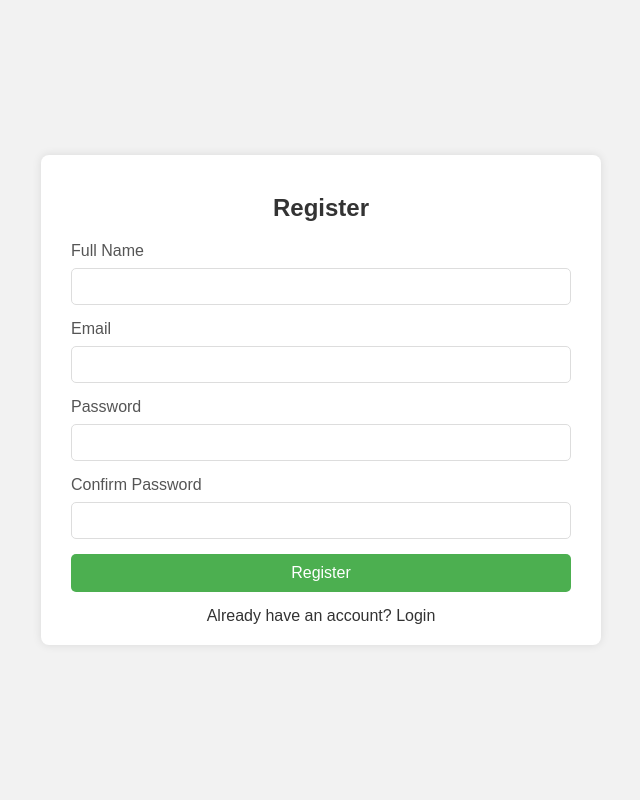
After one commit to vaibhavRaj7667/sem_project, a Django app: page /register/ in a window 1280 px wide. The commit adds this page. Shown: the whole page, without its empty margins (319-959 px from the left). Run offline with Django 5.2, Linux system fonts and the light colour scheme.

Commit message:
added login and register page

```diff
--- /dev/null
+++ b/campus_connect/student/templates/register_user.html
@@ -0,0 +1,101 @@
+<!DOCTYPE html>
+<html lang="en">
+<head>
+    <meta charset="UTF-8">
+    <meta name="viewport" content="width=device-width, initial-scale=1.0">
+    <title>User Registration</title>
+    <style>
+        body {
+            font-family: Arial, sans-serif;
+            background-color: #f2f2f2;
+            display: flex;
+            justify-content: center;
+            align-items: center;
+            height: 100vh;
+            margin: 0;
+        }
+
+        .register-container {
+            background-color: #ffffff;
+            padding: 20px 30px;
+            border-radius: 8px;
+            box-shadow: 0 0 10px rgba(0, 0, 0, 0.1);
+            max-width: 500px;
+            width: 100%;
+        }
+
+        .register-container h2 {
+            text-align: center;
+            margin-bottom: 20px;
+            color: #333333;
+        }
+
+        .register-container label {
+            display: block;
+            margin-bottom: 8px;
+            color: #555555;
+        }
+
+        .register-container input[type="text"],
+        .register-container input[type="email"],
+        .register-container input[type="password"] {
+            width: 100%;
+            padding: 10px;
+            margin-bottom: 15px;
+            border: 1px solid #dddddd;
+            border-radius: 5px;
+            box-sizing: border-box;
+        }
+
+        .register-container input[type="submit"] {
+            width: 100%;
+            padding: 10px;
+            background-color: #4CAF50;
+            color: #ffffff;
+            border: none;
+            border-radius: 5px;
+            cursor: pointer;
+            font-size: 16px;
+        }
+
+        .register-container input[type="submit"]:hover {
+            background-color: #45a049;
+        }
+
+        .register-container a {
+            display: block;
+            text-align: center;
+            margin-top: 15px;
+            color: #333333;
+            text-decoration: none;
+        }
+
+        .register-container a:hover {
+            text-decoration: underline;
+        }
+    </style>
+</head>
+<body>
+
+<div class="register-container">
+    <h2>Register</h2>
+    <form action="#" method="post">
+        <label for="first-name">Full Name</label>
+        <input type="text" id="first-name" name="first-name" required>
+
+        <label for="email">Email</label>
+        <input type="email" id="email" name="email" required>
+
+        <label for="password">Password</label>
+        <input type="password" id="password" name="password" required>
+
+        <label for="confirm-password">Confirm Password</label>
+        <input type="password" id="confirm-password" name="confirm-password" required>
+
+        <input type="submit" value="Register">
+    </form>
+    <a href="{% url 'login' %}">Already have an account? Login</a>
+</div>
+
+</body>
+</html>
--- a/campus_connect/student/urls.py
+++ b/campus_connect/student/urls.py
@@ -3,5 +3,7 @@ from . import views
 
 urlpatterns=[
     path('',views.home,name='home'),
+    path('login/',views.login,name='login'),
+    path('register/',views.register,name='register')
 
 ]
--- a/campus_connect/student/views.py
+++ b/campus_connect/student/views.py
@@ -4,3 +4,9 @@ from django.shortcuts import render
 # Create your views here.
 def home(request):
     return render(request,'home.html')
+
+def login(request):
+    return render(request,'login_page.html')
+
+def register(request):
+    return render(request,'register_user.html')
```
Also changed, not shown: campus_connect/student/templates/home.html (+5 -56 lines), campus_connect/student/templates/login_page.html (added, +94 -0 lines), campus_connect/templates/base.html (+46 -1 lines).
